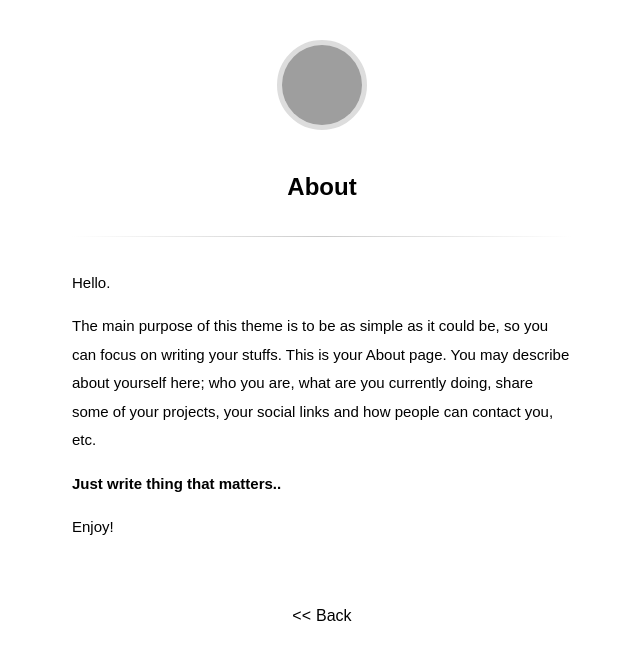
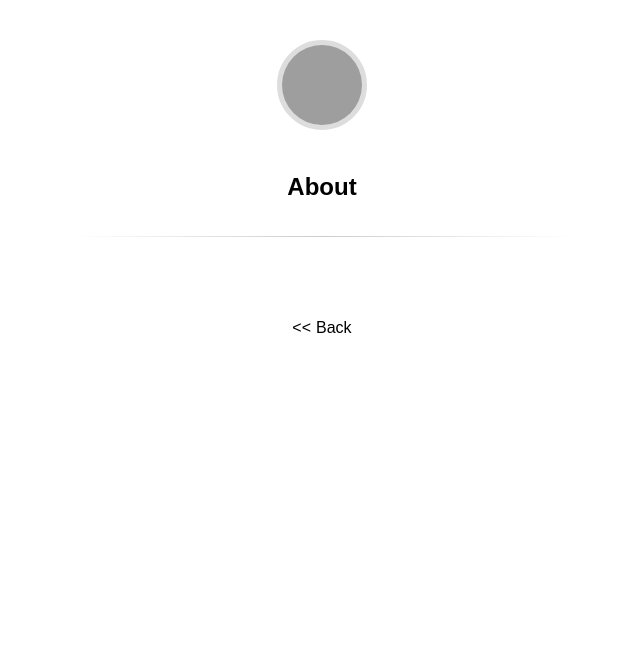
Before and after one commit to crw-riviere/crw-riviere.github.io, a Jekyll site: the page built from about.md, in a window 1280 px wide. Shown: the top 660 px of the page, without its empty margins (318-958 px from the left). Built offline with Jekyll 4.4.1, drawn with Linux system fonts in a browser that asks for light colours; some web fonts are replaced; grey boxes are pictures that could not be loaded.

Commit message:
Cleared About Page

```diff
--- a/about.md
+++ b/about.md
@@ -1,11 +1,3 @@
 ---
 title: About
 ---
-
-Hello.
-
-The main purpose of this theme is to be as simple as it could be, so you can focus on writing your stuffs. This is your About page. You may describe about yourself here; who you are, what are you currently doing, share some of your projects, your social links and how people can contact you, etc.
-
-**Just write thing that matters..**
-
-Enjoy!
```
Also changed, not shown: _posts/2015-12-21-cqrs-event-sourcing-awesome.md (added, +4 -0 lines).
